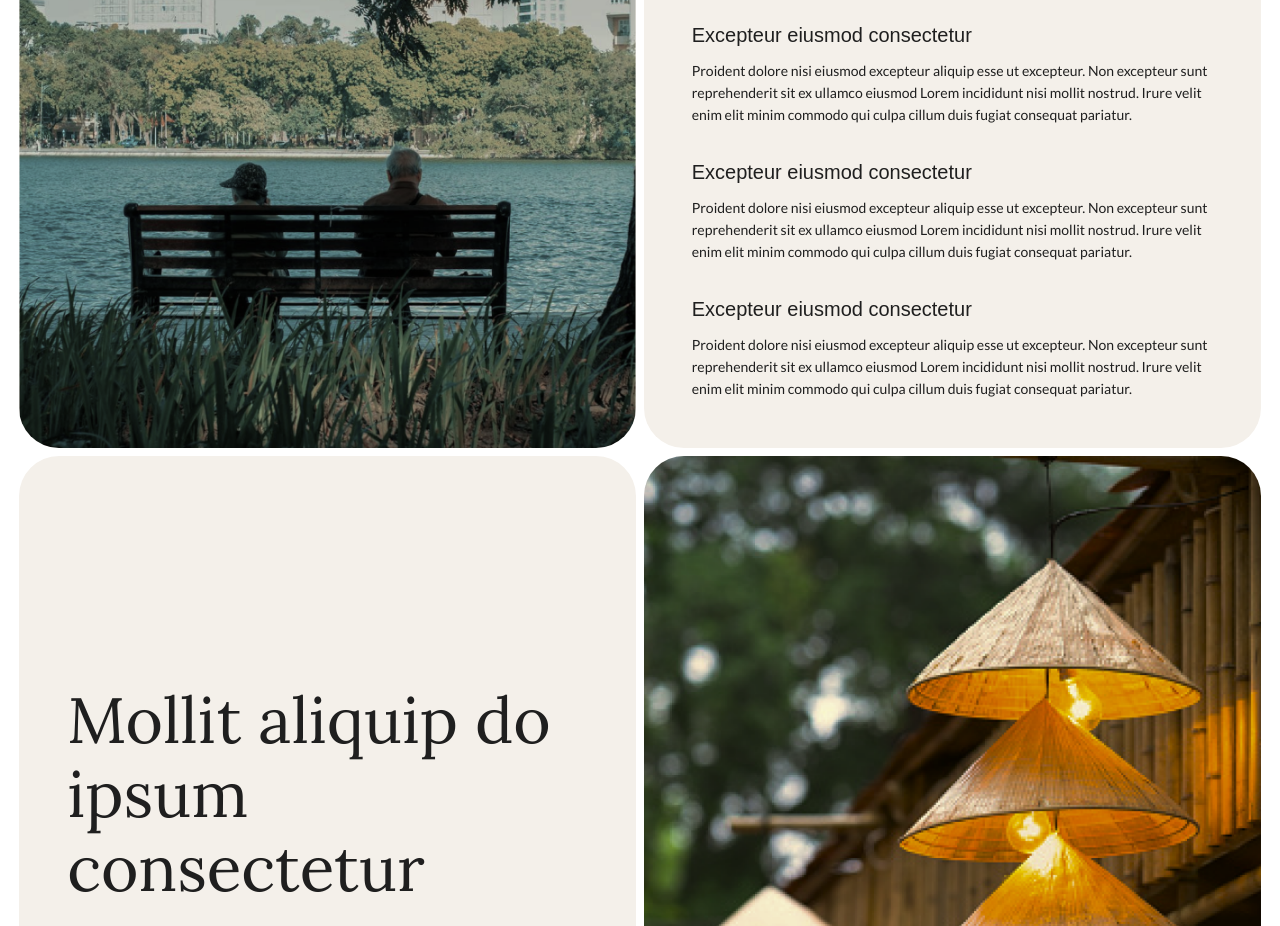
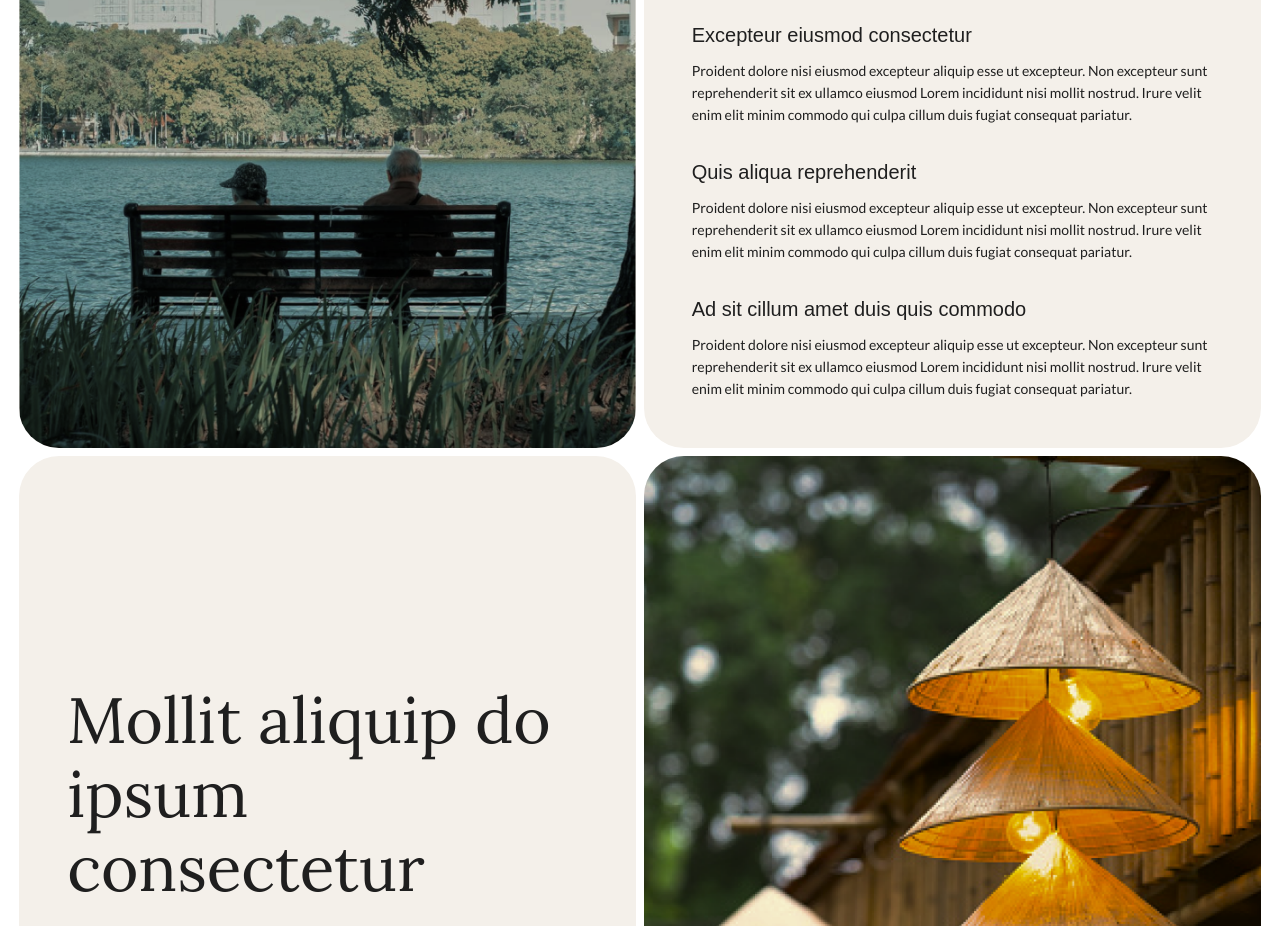
Before and after one commit to davidvo2023/test_FE_Wgentech, a plain HTML site: page index.html in a window 1280 px wide. Shown: the part 1280-2206 px from the top of the page. Drawn offline with Linux system fonts and the light colour scheme.

Commit message:
update content

```diff
--- a/index.html
+++ b/index.html
@@ -61,7 +61,7 @@
                         </div>
                         <div class="s_bottom__description_item">
                             <h4>
-                                Excepteur eiusmod consectetur
+                                Quis aliqua reprehenderit
                             </h4>
                             <p>
                                 Proident dolore nisi eiusmod excepteur aliquip esse ut excepteur. Non excepteur sunt reprehenderit sit ex ullamco eiusmod Lorem incididunt nisi mollit nostrud. Irure velit enim elit minim commodo qui culpa cillum duis fugiat consequat pariatur.
@@ -69,7 +69,7 @@
                         </div>
                         <div class="s_bottom__description_item">
                             <h4>
-                                Excepteur eiusmod consectetur
+                                Ad sit cillum amet duis quis commodo
                             </h4>
                             <p>
                                 Proident dolore nisi eiusmod excepteur aliquip esse ut excepteur. Non excepteur sunt reprehenderit sit ex ullamco eiusmod Lorem incididunt nisi mollit nostrud. Irure velit enim elit minim commodo qui culpa cillum duis fugiat consequat pariatur.
```
